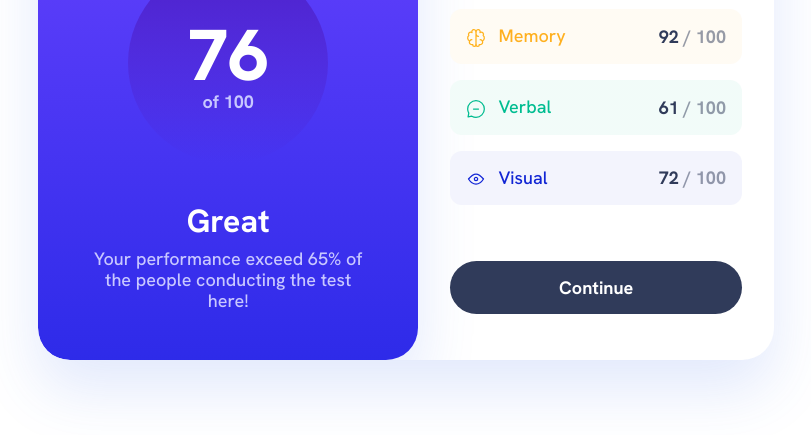
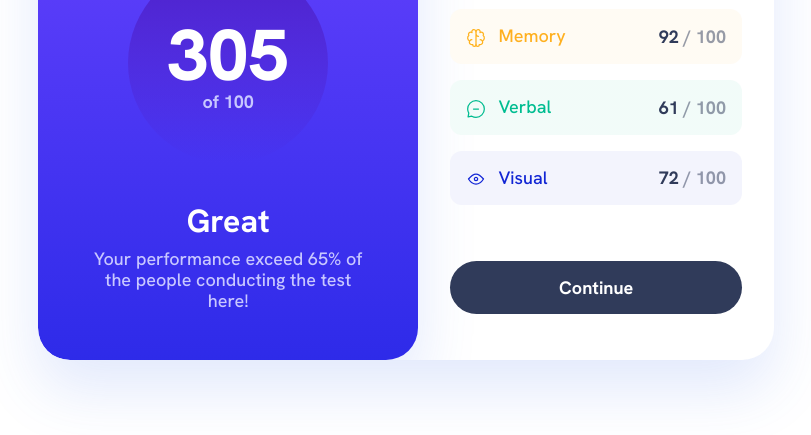
Before and after one commit to mcholascinski/results-summary-component, a plain HTML site: page index.html in a window 1280 px wide. Shown: the part 293-728 px from the top of the page, without its empty margins (234-1045 px from the left). Drawn offline with Linux system fonts and the light colour scheme.

Commit message:
Add result to js

```diff
--- a/data.js
+++ b/data.js
@@ -1,10 +1,13 @@
 fetch('./data.json')
   .then(response => response.json())
   .then(data => {
-    for (let i = 0; i <= data.length; i++) {
+    let scoreSum = 0;
+    for (let i = 0; i < data.length; i++) {
       document.getElementById('category-' + (i + 1)).textContent = data[i].category;
       document.getElementById('score-' + (i + 1)).textContent = data[i].score;
       document.getElementById('icon-' + (i + 1)).src = data[i].icon;
+      scoreSum += data[i].score;
     }
+    document.getElementById('result').textContent = scoreSum;
   })
   .catch(error => console.error('Error:', error));
--- a/index.html
+++ b/index.html
@@ -15,7 +15,7 @@
     <div class="result bg-gradient-light">
       <h3 class="light-lavender"> Your Result</h3>
       <div class="circle bg-gradient-dark">
-        <h1 class="white">76</h1>
+        <h1 class="white" id="result"></h1>
         <p class="light-lavender bold">of 100</p>
       </div>
       <h2 class="white">Great</h2>
```
